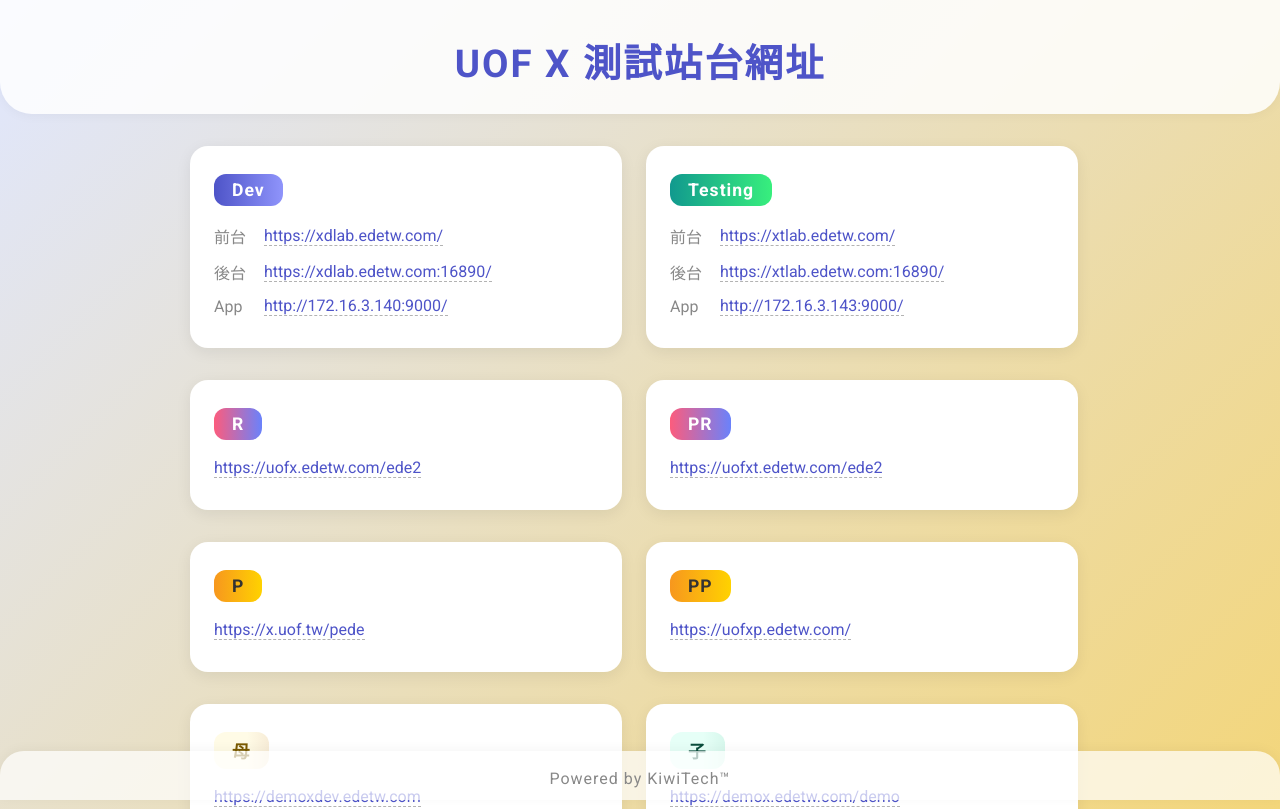
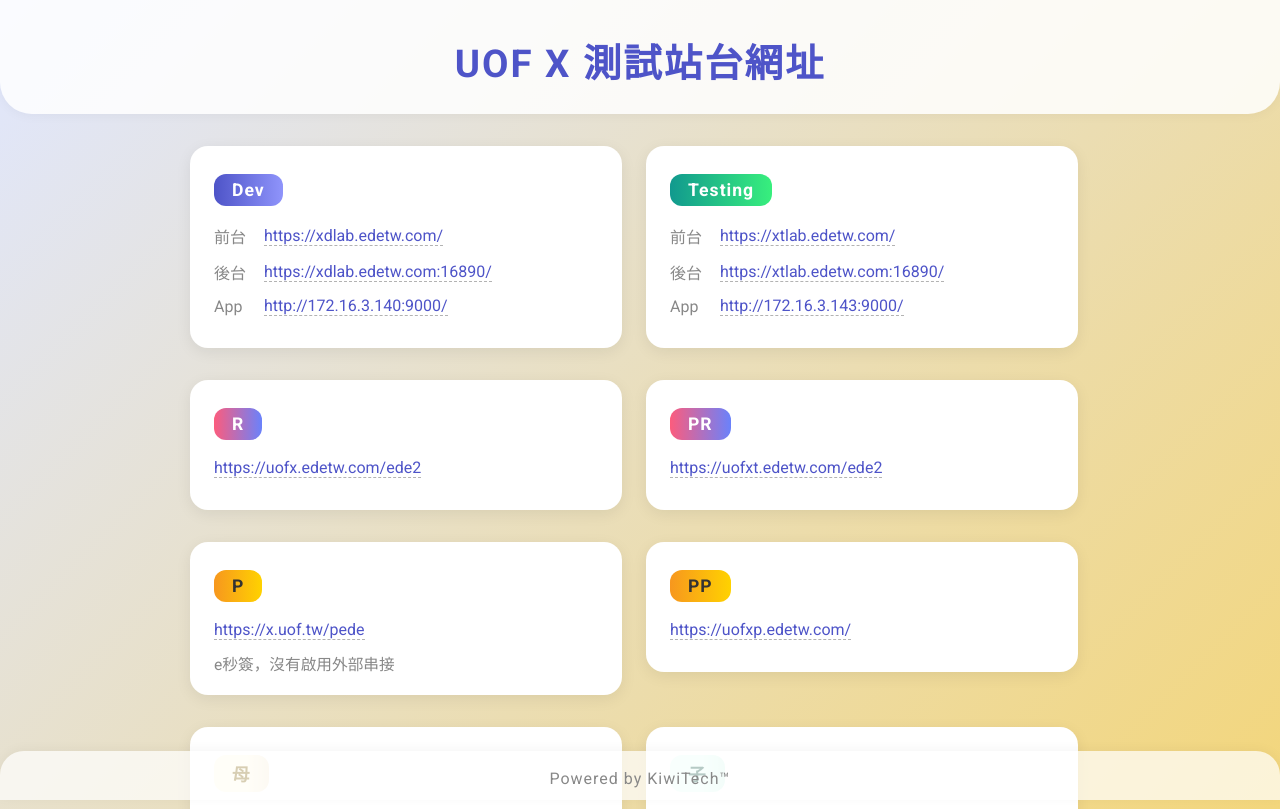
Before and after one commit to YachunHuang/my-shortcut, an Angular app: page / in a window 1280 px wide. Shown: the top 809 px of the page. Built offline with nearby package versions, Linux system fonts and the light colour scheme.

Commit message:
p站新增說明

```diff
--- a/src/app/app.component.html
+++ b/src/app/app.component.html
@@ -78,6 +78,9 @@
               >https://x.uof.tw/pede</a
             >
           </div>
+          <div style="color: #888; font-size: 0.98em; margin-top: 2px">
+            e秒簽，沒有啟用外部串接
+          </div>
         </div>
       </div>
       <div class="col-md-6">
@@ -105,9 +108,7 @@
       </div>
       <div class="col-md-6">
         <div class="link-info">
-          <span
-            class="link-title child-bg">子</span
-          >
+          <span class="link-title child-bg">子</span>
           <div class="link-url">
             <a href="https://demox.edetw.com/demo" target="_blank"
               >https://demox.edetw.com/demo</a
@@ -120,9 +121,7 @@
       </div>
       <div class="col-md-6">
         <div class="link-info">
-          <span
-            class="link-title exclusive-bg">專屬</span
-          >
+          <span class="link-title exclusive-bg">專屬</span>
           <div class="link-url">
             <a href="https://demox3.edetw.com" target="_blank"
               >https://demox3.edetw.com</a
```
